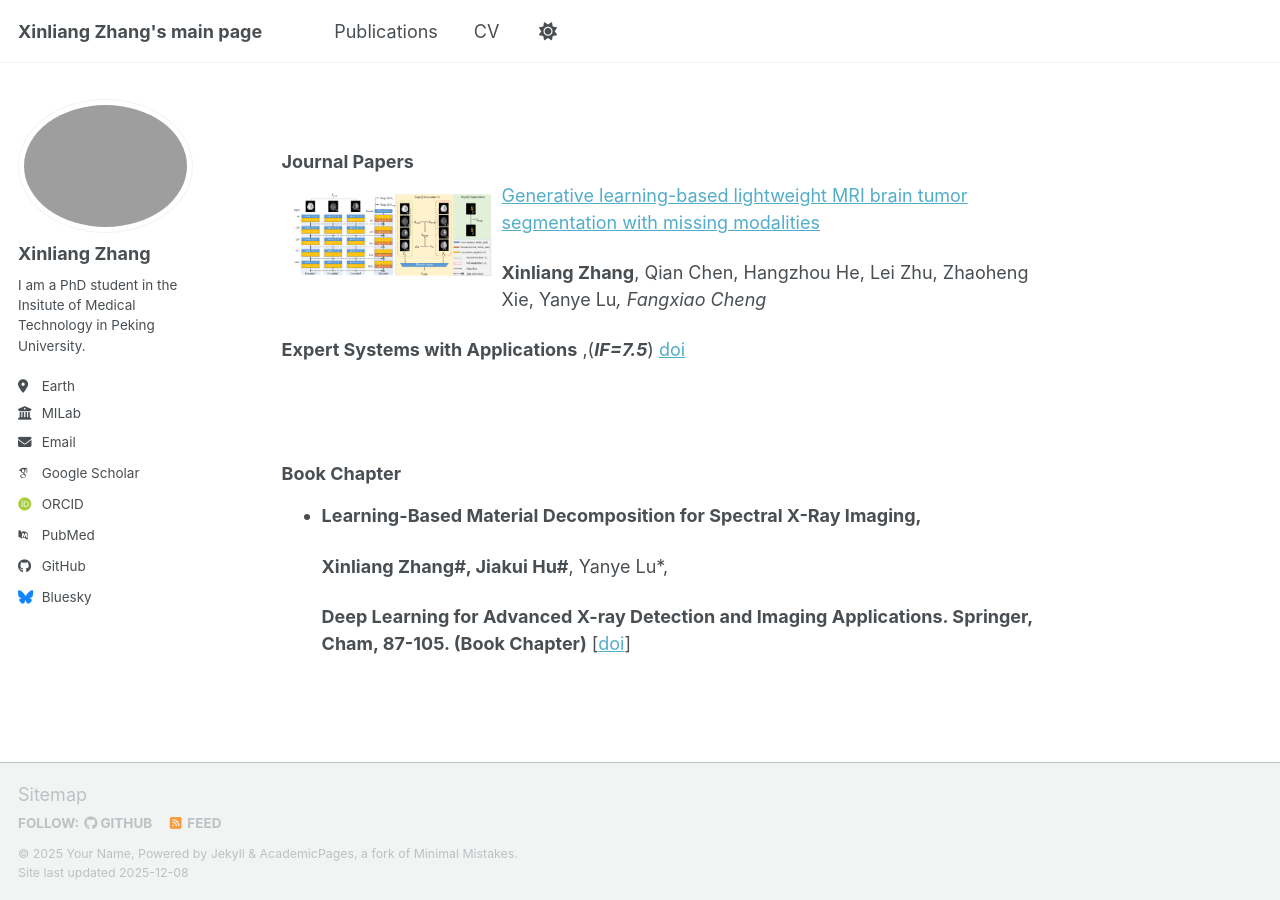
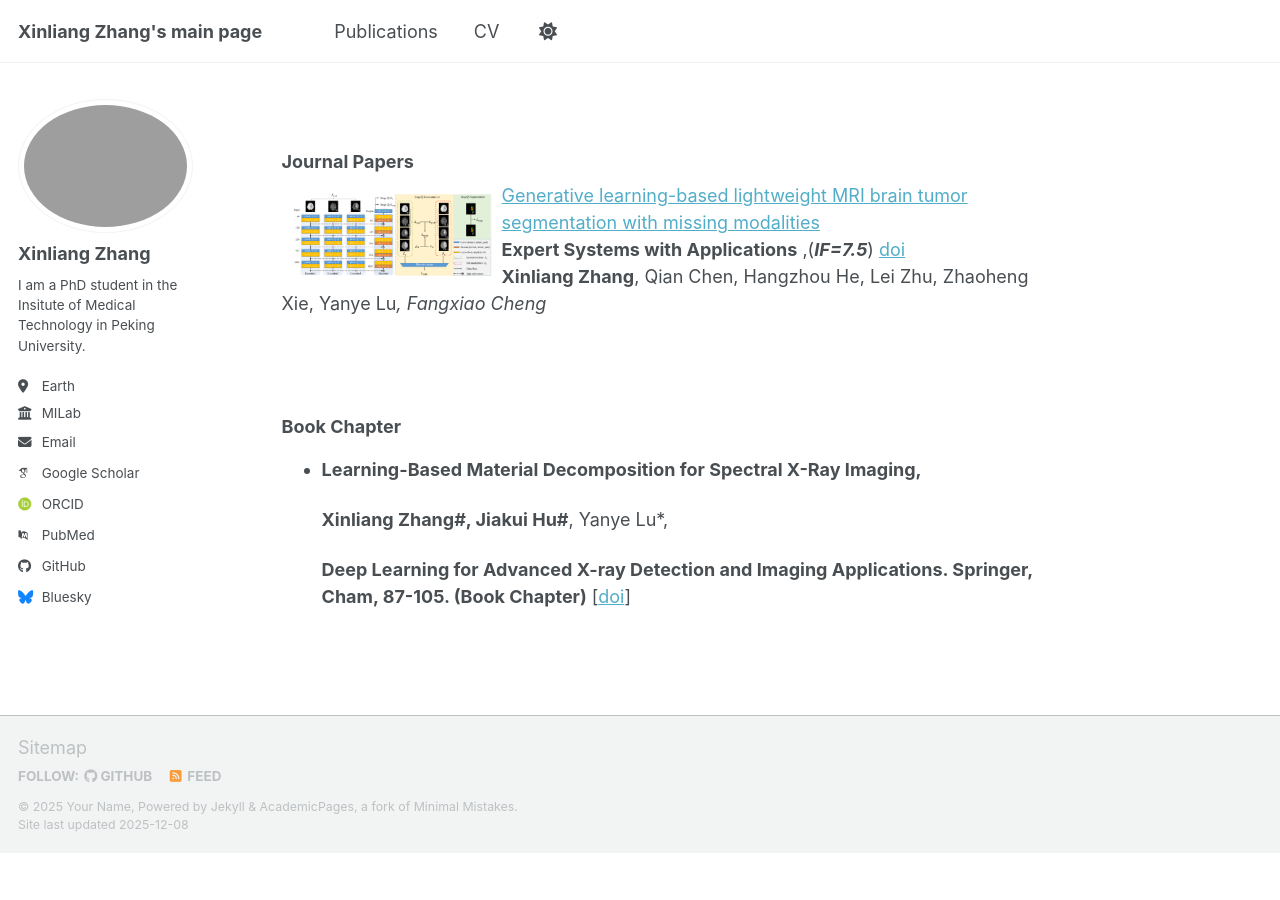
Before and after one commit to Zxl19990529/Zxl19990529.github.io, a Jekyll site: the page built from _pages/about.md, in a window 1280 px wide and 900 px high, scrolled down 783 px. Built offline with Jekyll 4.4.1, drawn with Linux system fonts in a browser that asks for light colours; some web fonts are replaced; a script bundle is joined from its source files by our own code; library files that are not in the unit come from our copies; after the commit the page ends 1636 px from its top, so only the background shows below that.

Commit message:
upload files

```diff
--- a/_pages/about.md
+++ b/_pages/about.md
@@ -43,10 +43,10 @@ My research instresets include image segmentation, object detection, and multimo
 <div style="float:left; padding:10px;"><img src="../images/eswa_25.png" alt="Generative learning-based lightweight MRI brain tumor segmentation with missing modalities" width="200"></div>
 
 [Generative learning-based lightweight MRI brain tumor segmentation with missing modalities](https://www.sciencedirect.com/science/article/abs/pii/S0957417424023455)
-
+  **Expert Systems with Applications** ,(***IF=7.5***) [doi](https://doi.org/10.1016/j.eswa.2024.125478)
   **Xinliang Zhang**,  Qian Chen, Hangzhou He, Lei Zhu, Zhaoheng Xie, Yanye Lu*, Fangxiao Cheng*
 
-  **Expert Systems with Applications** ,(***IF=7.5***) [doi](https://doi.org/10.1016/j.eswa.2024.125478)
+
 
 <div style=" padding:10px;"></div>
 <!-- <div style=" padding:10px;"></div>   -->
```
